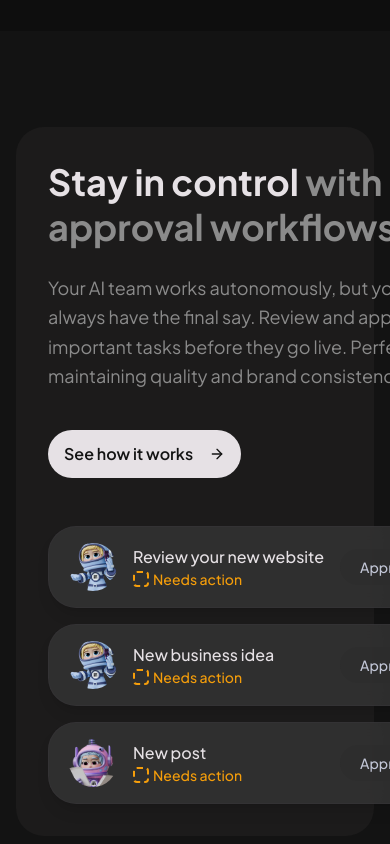
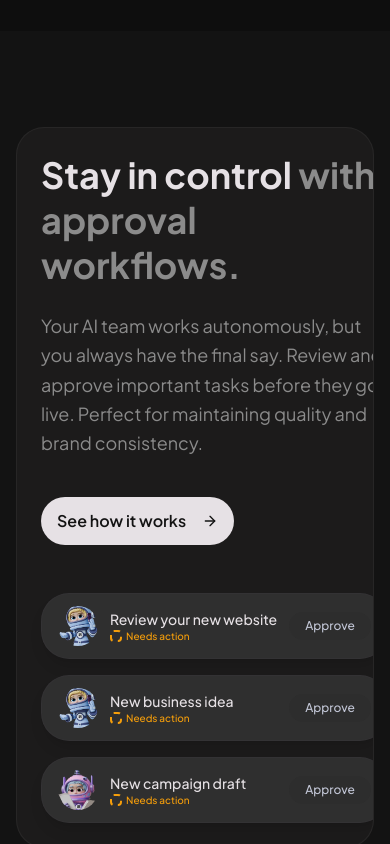
Before and after one commit to samjoshua2002/detqel-mascots, a Next.js app: page / in a window 390 px wide. Shown: the part 3640-4484 px from the top of the page. Built offline with nearby package versions, Linux system fonts and the light colour scheme.

Commit message:
style: improve responsiveness and layout of approval section components

```diff
--- a/components/approval-section.tsx
+++ b/components/approval-section.tsx
@@ -13,10 +13,10 @@ interface ApprovalCardProps {
 function ApprovalCard({ avatar, title, delay = 0 }: ApprovalCardProps) {
   return (
     <div
-      className="flex items-center gap-4 rounded-3xl bg-surface-container-highest/80 backdrop-blur-sm px-5 py-4 shadow-lg ghost-border animate-slide-up"
+      className="flex items-center gap-3 md:gap-4 rounded-3xl bg-surface-container-highest/80 backdrop-blur-sm px-4 md:px-5 py-3 md:py-4 shadow-lg ghost-border animate-slide-up"
       style={{ animationDelay: `${delay}ms` }}
     >
-      <div className="relative h-12 w-12 flex-shrink-0 rounded-full overflow-hidden">
+      <div className="relative h-10 w-10 md:h-12 md:w-12 flex-shrink-0 rounded-full overflow-hidden">
         <Image
           src={avatar}
           alt="AI Assistant"
@@ -25,15 +25,15 @@ function ApprovalCard({ avatar, title, delay = 0 }: ApprovalCardProps) {
         />
       </div>
       <div className="flex-1 min-w-0">
-        <p className="text-on-surface font-medium truncate">{title}</p>
+        <p className="text-on-surface font-medium truncate text-sm md:text-base">{title}</p>
         <div className="flex items-center gap-1.5 text-warning">
-          <span className="inline-flex items-center gap-1 text-sm font-medium">
-            <span className="inline-block h-4 w-4 rounded border-2 border-dashed border-warning" />
+          <span className="inline-flex items-center gap-1 text-[10px] md:text-sm font-medium">
+            <span className="inline-block h-3 w-3 md:h-4 md:w-4 rounded border-2 border-dashed border-warning" />
             Needs action
           </span>
         </div>
       </div>
-      <button className="rounded-full bg-surface-container-high/80 px-5 py-2 text-sm font-medium text-on-surface-variant hover:bg-surface-container/80 transition-colors">
+      <button className="flex-shrink-0 rounded-full bg-surface-container-high/80 px-4 md:px-5 py-1.5 md:py-2 text-xs md:text-sm font-medium text-on-surface-variant hover:bg-surface-container/80 transition-colors whitespace-nowrap">
         Approve
       </button>
     </div>
@@ -42,9 +42,9 @@ function ApprovalCard({ avatar, title, delay = 0 }: ApprovalCardProps) {
 
 export function ApprovalSection() {
   return (
-    <section className="relative py-24 bg-surface">
+    <section className="relative py-24 bg-surface overflow-hidden">
       <div className="mx-auto max-w-7xl px-4 sm:px-6 lg:px-8">
-        <div className="rounded-3xl bg-surface-container-low p-8 lg:p-16">
+        <div className="rounded-3xl bg-surface-container-low p-6 md:p-8 lg:p-16 overflow-hidden border border-white/5">
           <div className="grid lg:grid-cols-2 gap-12 items-center">
             {/* Left - Content */}
             <div className="space-y-6">
@@ -71,7 +71,7 @@ export function ApprovalSection() {
             </div>
 
             {/* Right - Approval Cards */}
-            <div className="space-y-4 max-w-md mx-auto lg:mx-0 lg:ml-auto">
+            <div className="space-y-4 w-full max-w-md mx-auto lg:mx-0 lg:ml-auto">
               <ApprovalCard
                 avatar="/assets/ai-assistant-male.png"
                 title="Review your new website"
@@ -84,7 +84,7 @@ export function ApprovalSection() {
               />
               <ApprovalCard
                 avatar="/assets/ai-assistant-female.png"
-                title="New post"
+                title="New campaign draft"
                 delay={300}
               />
             </div>
```
